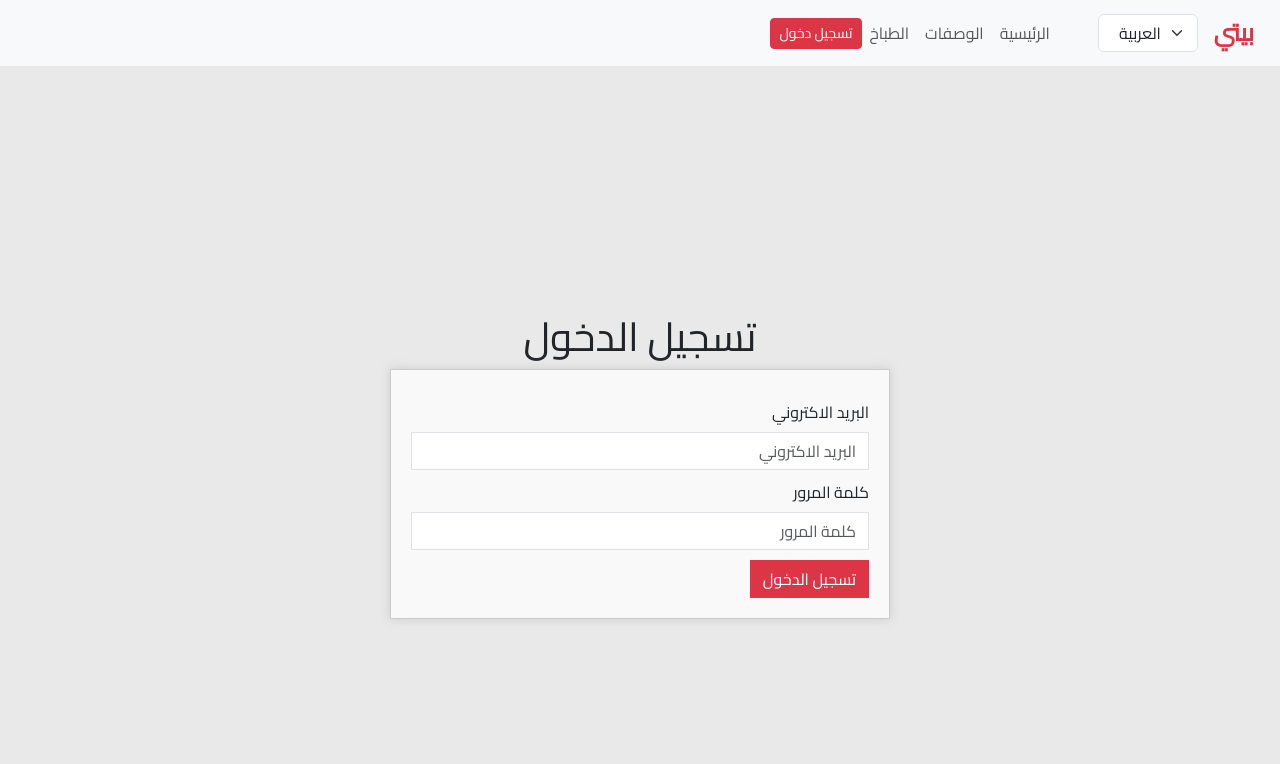
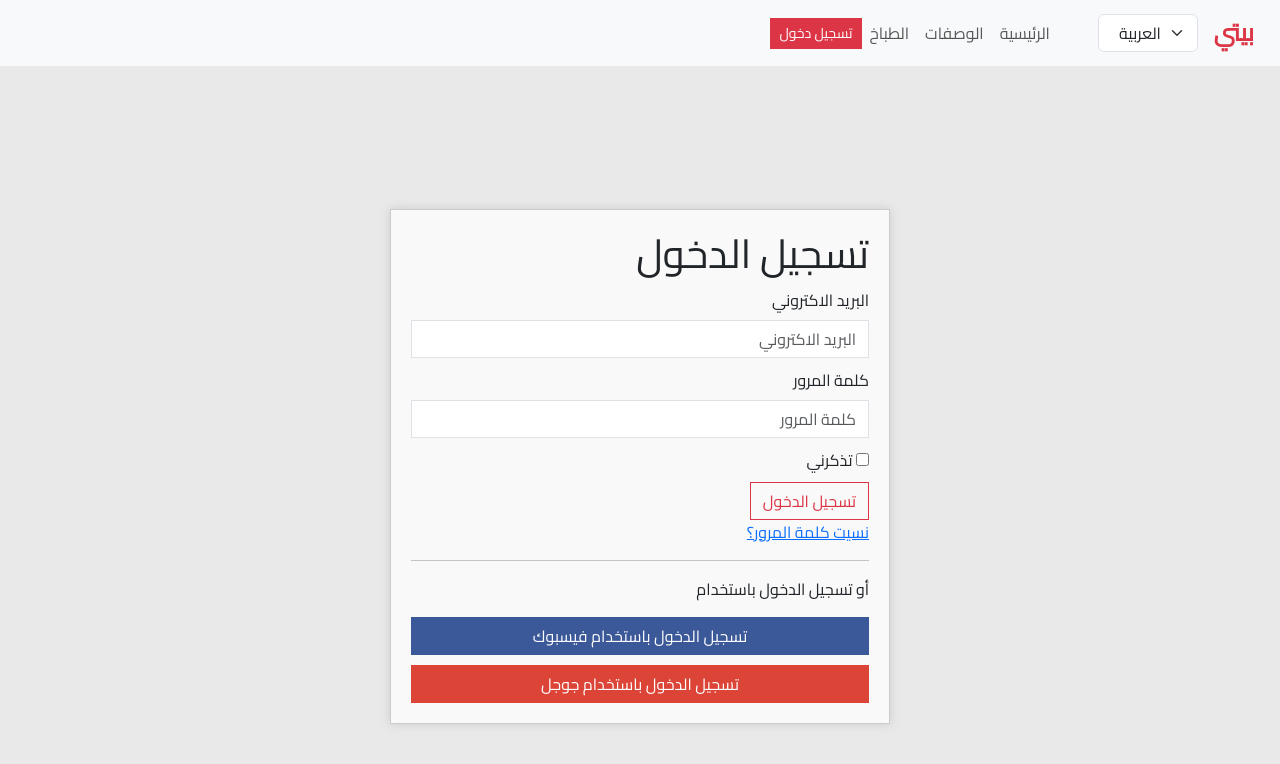
Before and after one commit to AhmedNuwar/Beaty, a plain HTML site: page Login.html in a window 1280 px wide. Drawn offline with Linux system fonts and the light colour scheme.

Commit message:
Improve login page layout and functionality, add social login buttons, and update navigation links

```diff
--- a/LayoutStyle.css
+++ b/LayoutStyle.css
@@ -25,6 +25,7 @@ body{
 }
 nav .btn{
     margin-top: 5px;
+    border-radius: 0;
 }
 nav .navbar-brand{
     margin-left: 1rem;
--- a/Login.html
+++ b/Login.html
@@ -4,6 +4,7 @@
     <meta charset="UTF-8">
     <meta name="viewport" content="width=device-width, initial-scale=1.0">
     <link rel="stylesheet" type="text/css" href="bootstrap-5.3.3-dist/css/bootstrap.min.css">
+    <link rel="stylesheet" href="Fonts/bootstrap-icons-1.11.3/font/bootstrap-icons.min.css">
     <link rel="stylesheet" href="LayoutStyle.css">
     <link rel="stylesheet" href="LoginStyle.css">
     <title>Document</title>
@@ -35,18 +36,41 @@
         </div>
     </nav>
     <main>
-        <h1 data-lang-en="Login" data-lang-ar="تسجيل الدخول">تسجيل الدخول</h1>
-        <form action="index.html">
-            <div class="form-group"></div>
-            <label for="email" class="form-label" data-lang-en="Email" data-lang-ar="البريد الاكتروني">البريد الاكتروني</label>
-            <input type="text" id="email" name="email" placeholder="البريد الاكتروني" class="form-control" required>
+        <div class="container">
+            <h1 data-lang-en="Sign in" data-lang-ar="تسجيل الدخول">تسجيل الدخول</h1>
+            <!--form-->
+            <form action="index.html">
+                <div class="form-group" id="form-email">
+                <label for="email" class="form-label" data-lang-en="Email" data-lang-ar="البريد الاكتروني">البريد الاكتروني</label>
+                <input type="text" id="email" name="email" placeholder="البريد الاكتروني" class="form-control" required
+                       data-lang-en="Email" data-lang-ar="البريد الاكتروني">
+                </div>
+                <div class="form-group" id ="form-password">
+                <label for="password" class="form-label" data-lang-en="Password" data-lang-ar="كلمة المرور">كلمة المرور</label>
+                <input type="password" id="password" name="password" placeholder="كلمة المرور" class="form-control" required
+                       data-lang-en="Password" data-lang-ar="كلمة المرور">
+                </div>
+                <div class="form-group">
+                    <input type="checkbox" name="remember me" id="" value="remember me" data-lang-en="Remember me" data-lang-ar="تذكرني">
+                    <label for="remember me" data-lang-en="Remember me" data-lang-ar="تذكرني">تذكرني</label>
+                </div>
+                <input type="submit" class="btn btn-outline-danger form" value="تسجيل الدخول" data-lang-en="sign in" data-lang-ar="تسجيل الدخول">
+            </form>
+            <a href="#" data-lang-en="Forgot Password?" data-lang-ar="نسيت كلمة المرور؟">نسيت كلمة المرور؟</a>
+            <hr>
+            <!--socal login-->
+            <div class="social-login">
+                <p data-lang-en="Or sign in with" data-lang-ar="أو تسجيل الدخول باستخدام">أو تسجيل الدخول باستخدام</p>
+                <button id="btn-face" class="btn btn-primary"
+                        data-lang-en="Login with Facebook" data-lang-ar="تسجيل الدخول باستخدام فيسبوك">
+                    <i class="bi bi-facebook"></i> تسجيل الدخول باستخدام فيسبوك
+                </button>
+                <button id="btn-google" class="btn btn-danger"
+                        data-lang-en="Login with Google" data-lang-ar="تسجيل الدخول باستخدام جوجل">
+                    <i class="bi bi-google"></i> تسجيل الدخول باستخدام جوجل
+                </button>
             </div>
-            <div class="form-group">
-            <label for="password" class="form-label" data-lang-en="Password" data-lang-ar="كلمة المرور">كلمة المرور</label>
-            <input type="password" id="password" name="password" placeholder="كلمة المرور" class="form-control" required>
-            </div>
-            <input type="submit" class="btn btn-danger form" value="تسجيل الدخول" data-lang-en="Login" data-lang-ar="تسجيل الدخول">
-        </form>
+        </div>
     </main>
     <script src="bootstrap-5.3.3-dist/js/bootstrap.bundle.min.js"></script>
     <script src="LangScript.js"></script>
--- a/LoginStyle.css
+++ b/LoginStyle.css
@@ -5,13 +5,14 @@ main{
     align-items: center;
     height: 100vh; /* Ensure the main element takes full viewport height */
 }
-form{
+.container{
+    border: 1px solid #ccc;
+    background: #f9f9f9;
+    box-shadow: 0 0 10px #ccc;
     width: 70%;
     max-width: 500px;
     padding: 20px;
-    border: 1px solid #ccc;
-    background: #f9f9f9;
-    box-shadow: 0 0 10px #ccc;
+
 }
 .form-group{
     margin-top: 10px;
@@ -20,3 +21,14 @@ form{
 form .form-control, form .btn{
     border-radius: 0;
 }
+.social-login .btn{
+    width: 100%;
+    border-radius: 0;
+}
+#btn-face{
+    background-color: #3b5998; border-color: #3b5998;
+    margin-bottom: 10px;
+}
+#btn-google{
+    background-color: #db4437; border-color: #db4437;
+}
```
Also changed, not shown: LayoutTemp.html (+1 -0 lines), Navbar.html (+1 -1 lines), index.html (+1 -1 lines).
